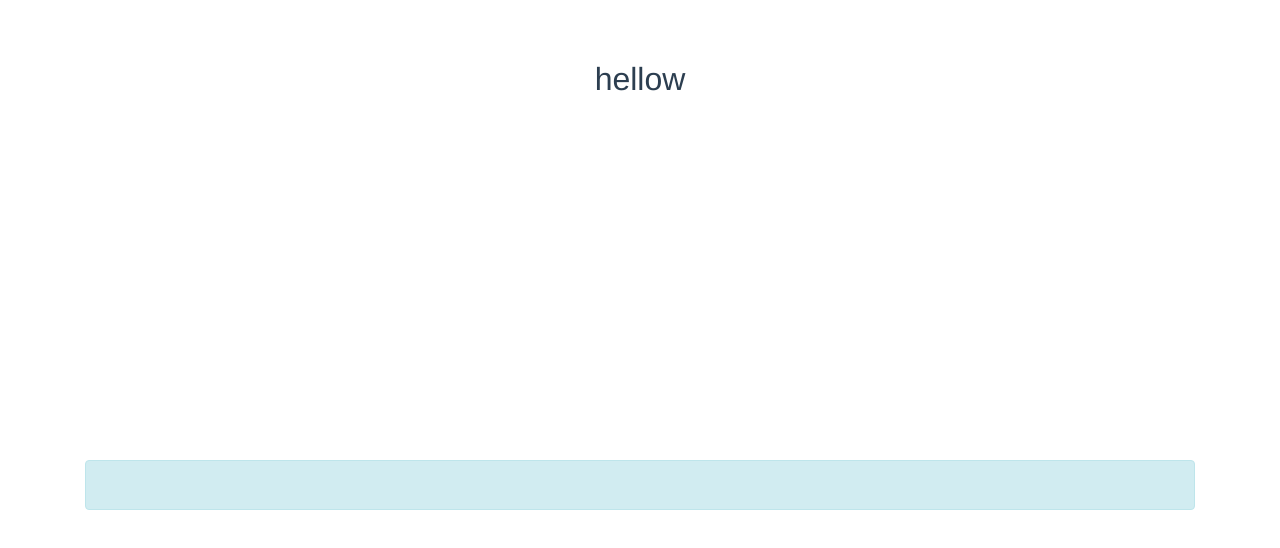
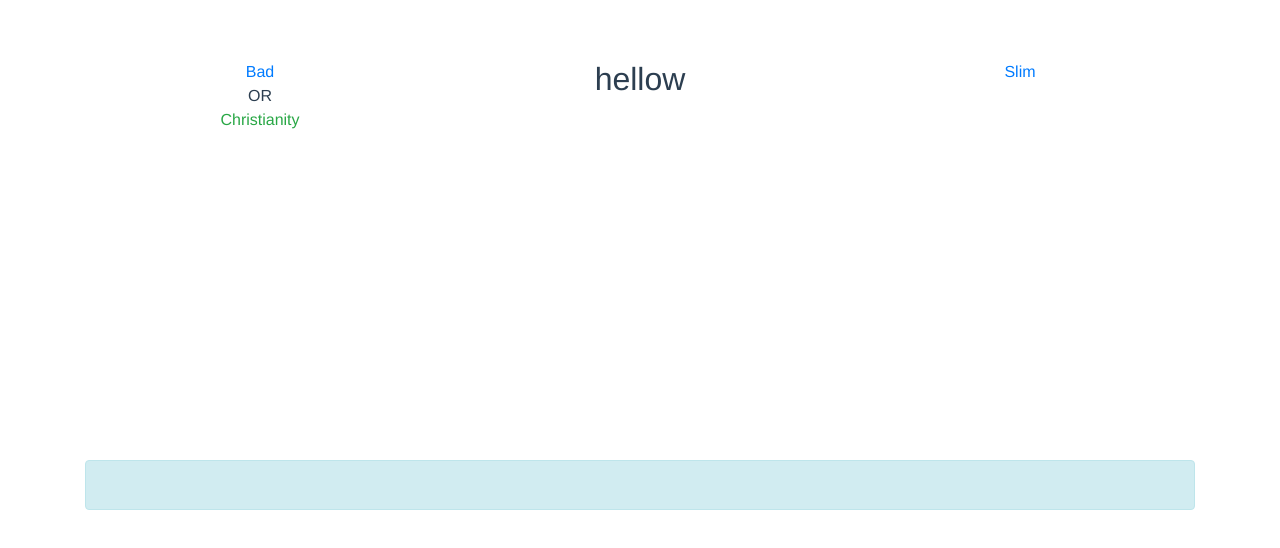
Before and after one commit to chapkovski/iat-client, a Vue app: page / in a window 1280 px wide. Shown: the top 548 px of the page. Built offline with nearby package versions, Linux system fonts and the light colour scheme.

Commit message:
solving issue with watch

```diff
--- a/src/components/Partial.vue
+++ b/src/components/Partial.vue
@@ -14,13 +14,16 @@ export default {
     content: [String, Array],
   },
   watch: {
-    content(newVal) {
+    content: {
+      immediate: true,
+      handler: function(newVal){
       if (_.isArray(newVal)) {
         this.items = this.content;
       } else {
         this.items = [this.content];
       }
     },
+    }
   },
   data() {
     return {
```
